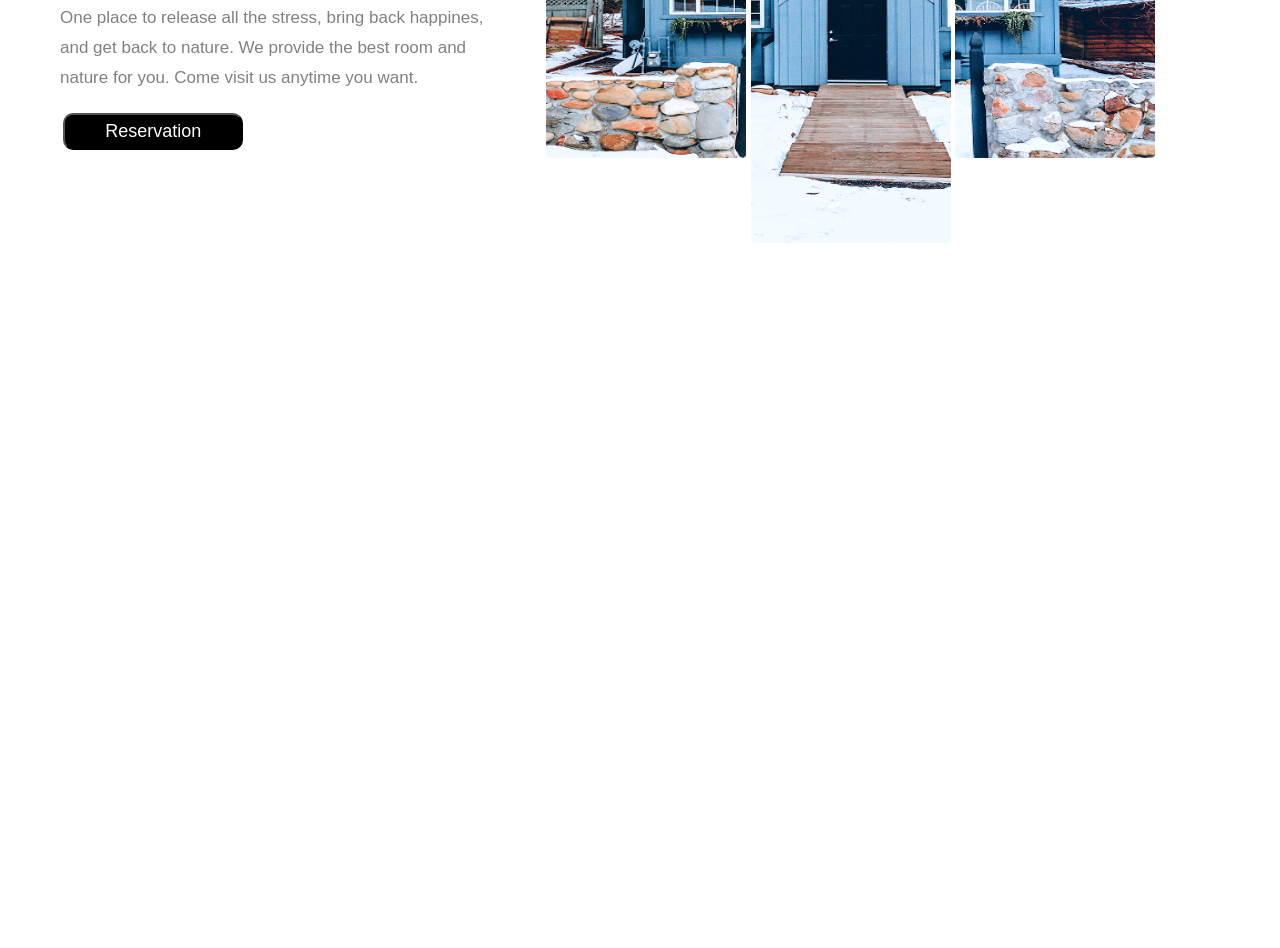
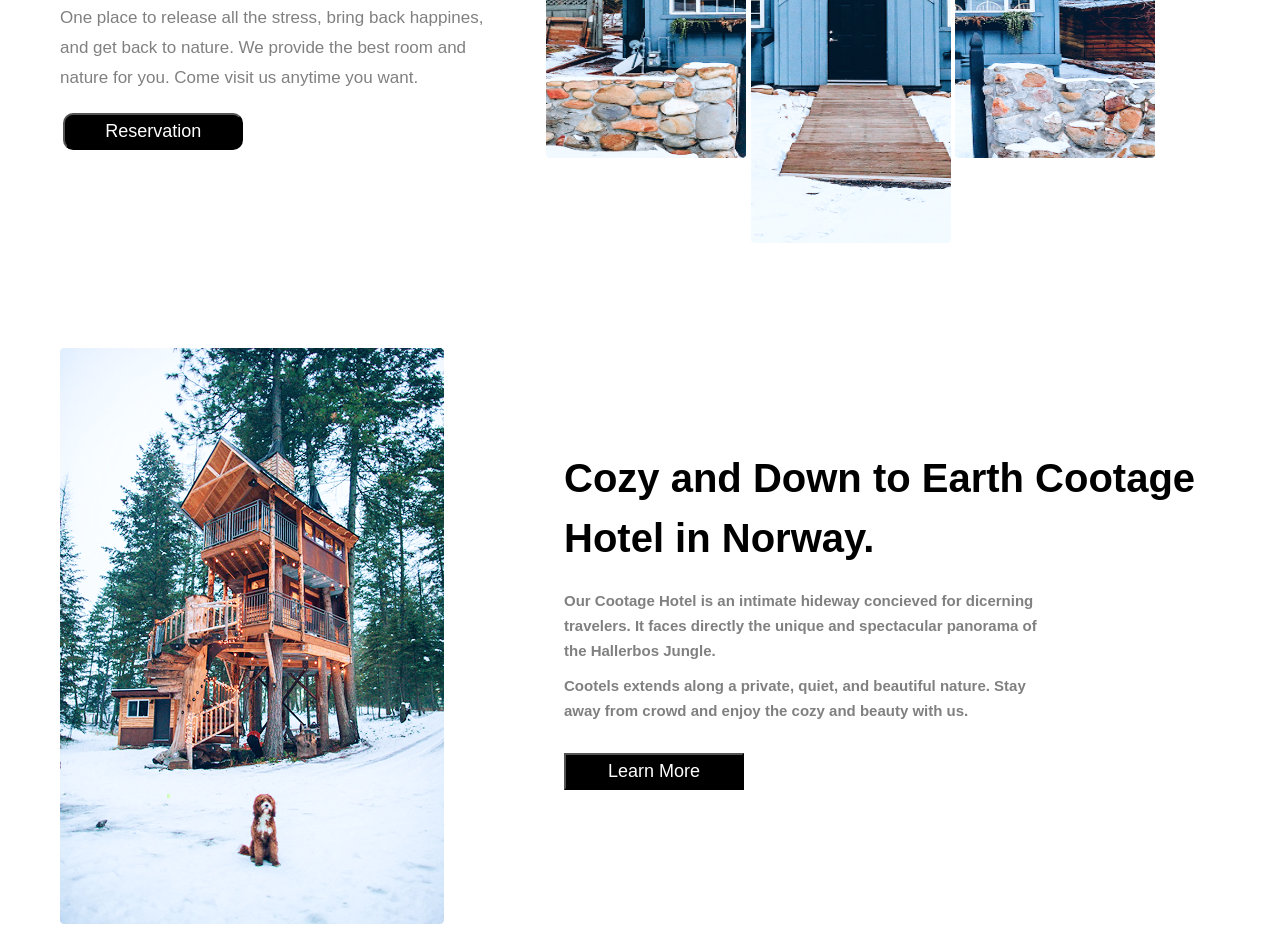
Before and after one commit to mehrobsheraliev3-web/Cootels, a plain HTML site: page index.html in a window 1280 px wide. Shown: the part 472-1420 px from the top of the page. Before the commit the page ends 800 px from the top, so only its background shows below. Drawn offline with Linux system fonts and the light colour scheme.

Commit message:
celecton 3

```diff
--- a/index.html
+++ b/index.html
@@ -39,5 +39,25 @@
 </div>
     </div>
 
-
+<div class="cel-3">
+    <div class="lf">
+<img src="./image 13.png" alt="">
+    </div>
+<div class="rt">
+<h1>Cozy and Down to Earth Cootage
+    <br> Hotel in Norway.
+</h1>
+<p>
+Our Cootage Hotel is an intimate hideway concieved for dicerning
+<br>travelers. It faces directly the unique and spectacular panorama of
+<br> the Hallerbos Jungle.
+</p>
+<p>Cootels extends along a private, quiet, and beautiful nature. Stay
+    <br> away from crowd and enjoy the cozy and beauty with us.
+</p>
+<button class="btn3">
+Learn More
+</button>
+</div>
+ </div>
 </body
--- a/style.css
+++ b/style.css
@@ -103,3 +103,43 @@ body
  width: 200px;
  height: 490px;
 }
+
+.cel-3
+{
+    width: 95%;
+    height: 600px;
+    margin: auto;
+    display: flex;
+    margin-top: 80px;
+    margin-left: 60px;
+}
+.rt{
+    width: 55%;
+    height: 600px;
+    margin: auto;
+    text-align: left;
+    margin-left: 120px;
+}
+.rt h1{
+    margin-top:100px;
+    font-size: 40px;
+    font-weight: bold;
+    line-height: 60px;
+    padding-bottom: 20px;
+}
+.rt p{
+    font-size: 15px;
+    font-weight: bold;
+    line-height: 25px;
+    color: gray;
+    margin-bottom: 10px;
+}
+.btn3
+{
+    width: 180px;
+    font-size: 18px;
+    color: white;
+    background-color: black;
+    margin-top: 20px;
+    padding: 6px;
+}
```
